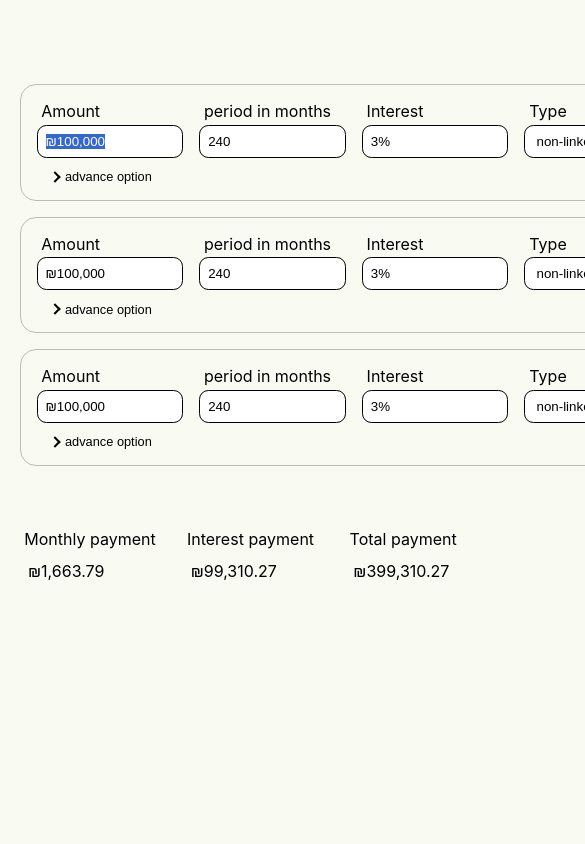
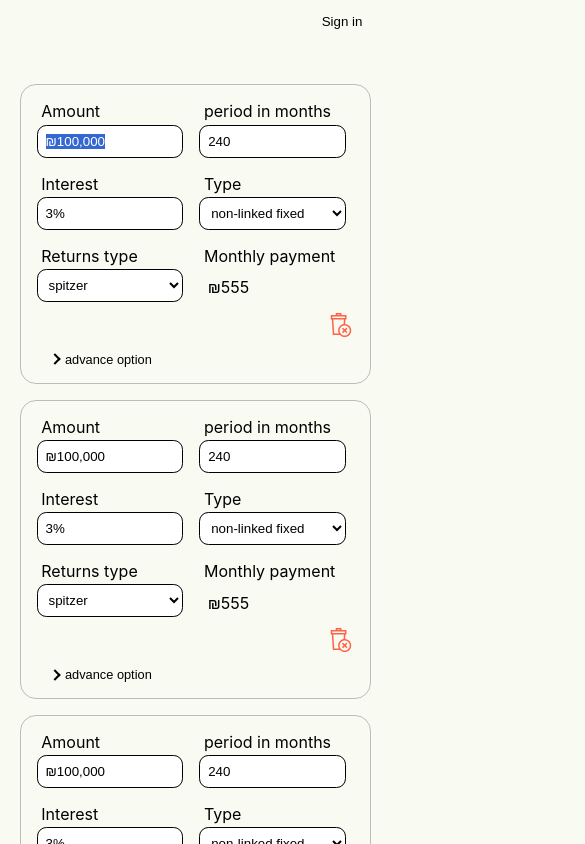
Before and after one commit to shamit6/get-there, a Next.js app: page /mortgage in a window 390 px wide. Shown: the top 844 px of the page, 585 px wide, since content can reach past the window. Built offline with nearby package versions, Linux system fonts and the light colour scheme; no server answers.

Commit message:
fix mortage responsive

```diff
--- a/components/Mortgage/Mortgage.module.scss
+++ b/components/Mortgage/Mortgage.module.scss
@@ -3,7 +3,7 @@
   padding: 0 0 0.5em 1em;
   border: 1px #80808080 solid;
   border-radius: 1em;
-  width: max-content;
+  width: fit-content;
 }
 
 .mortgageProgramBasic {
@@ -13,6 +13,10 @@
 
 .mortgageProgramAdvance {
 
+}
+.mortgageSummery {
+  display: flex;
+  flex-wrap: wrap;
 }
 
 .advanceOptionCollapse {
@@ -28,6 +32,7 @@
 .mortgageProgramAdvanceOption{
   display: flex;
   align-items: center;
+  flex-wrap: wrap;
   margin-left: 2em;
   margin-top: -1em;
 }
@@ -35,6 +40,7 @@
 .removeButtonContainer {
   display: flex;
   align-items: flex-end;
+  justify-content: flex-end;
   flex: 1;
 }
 
--- a/components/Mortgage/MortgageProgram.tsx
+++ b/components/Mortgage/MortgageProgram.tsx
@@ -39,8 +39,6 @@ export default function MortgageProgram({
   }, [inputRef, isFocus])
 
   useEffect(() => {
-    console.log('useEffect')
-
     const calculatedMortgageProgram = calcProgram(mortgageProgram)
     setCalculatedMortgageProgram(calculatedMortgageProgram)
     onProgramCalc(calculatedMortgageProgram)
@@ -190,6 +188,24 @@ export default function MortgageProgram({
                 getInputRef={inputRef}
               />
             </Field>
+            <Field>
+              <select
+                value={mortgageProgram.earlyPayoffPurpose}
+                onChange={(e) => {
+                  setMortgageProgram({
+                    ...mortgageProgram,
+                    earlyPayoffPurpose: e.target.value,
+                  })
+                }}
+                disabled={mortgageProgram.earlyPayoffType === 'complete'}
+                tabIndex={1}
+              >
+                <option value="shortening-period">shortening period</option>
+                <option value="reducinng-patmeny">
+                  reducinng monthly payment
+                </option>
+              </select>
+            </Field>
           </div>
         )}
       </div>
--- a/components/Mortgage/index.tsx
+++ b/components/Mortgage/index.tsx
@@ -1,9 +1,9 @@
 import React, { useEffect, useState } from 'react'
-import Button from '../button'
-import Add from '../button/plus.svg'
-import Field from '../Field'
-import Layout from '../layout'
-import TextNumber from '../textNumber'
+import Button from '../../components/button'
+import Add from '../../components/button/plus.svg'
+import Field from '../../components/Field'
+import Layout from '../../components/layout'
+import TextNumber from '../../components/textNumber'
 import { calcTotalSummery } from '../../utils/mortgageCalculator'
 import {
   CalculatedMortgageProgram,
@@ -11,6 +11,7 @@ import {
   MortgageSummeryCalculation,
 } from '../../utils/types'
 import MortgageProgram from './MortgageProgram'
+import styles from './Mortgage.module.scss'
 
 const defaultProgramData = {
   amount: 100000,
@@ -68,7 +69,7 @@ export default function Mortgage() {
           tabIndex={1}
         />
       </div>
-      <div style={{ display: 'flex' }}>
+      <div className={styles.mortgageSummery}>
         <Field label="Monthly payment">
           <div>
             <TextNumber
--- a/pages/mortgage/index.tsx
+++ b/pages/mortgage/index.tsx
@@ -1,3 +1,3 @@
-import Mortgage from "../../components/Mortgage";
+import Mortgage from '../../components/Mortgage'
 
 export default Mortgage
--- a/pages/timeline/index.tsx
+++ b/pages/timeline/index.tsx
@@ -103,8 +103,6 @@ function Timeline({
   const [hasMore, setHasMore] = useState(false)
 
   useEffect(() => {
-    console.log('balanceStatuses?.[0]', balanceStatuses?.[0])
-
     if (isLoadingBalance || isLoadingTransactions || !balanceStatuses?.[0]) {
       return
     }
--- a/utils/types.ts
+++ b/utils/types.ts
@@ -42,6 +42,7 @@ export interface MortgageProgramData {
   earlyPayoffType?: string
   earlyPayoffMonths?: number
   earlyPayoffAmount?: number
+  earlyPayoffPurpose?: string
 }
 
 export interface CalculatedMortgageProgram extends MortgageProgramData {
```
